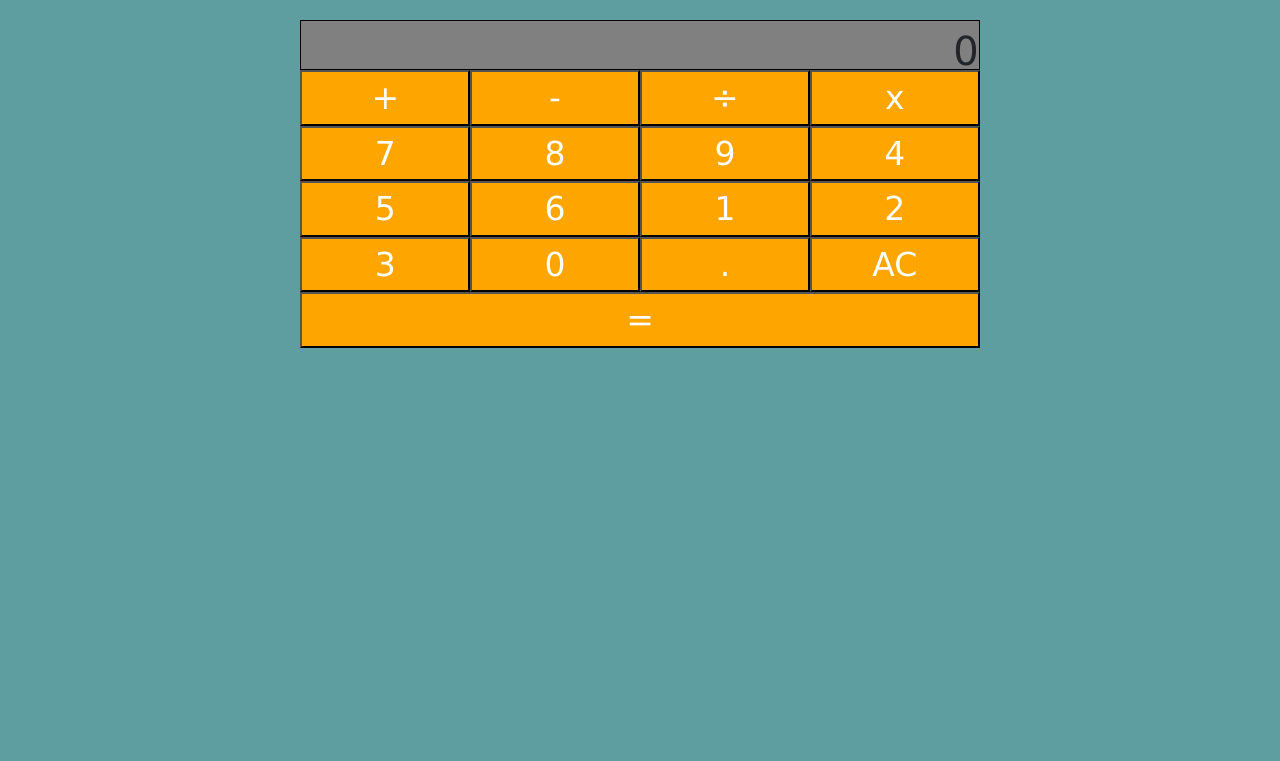
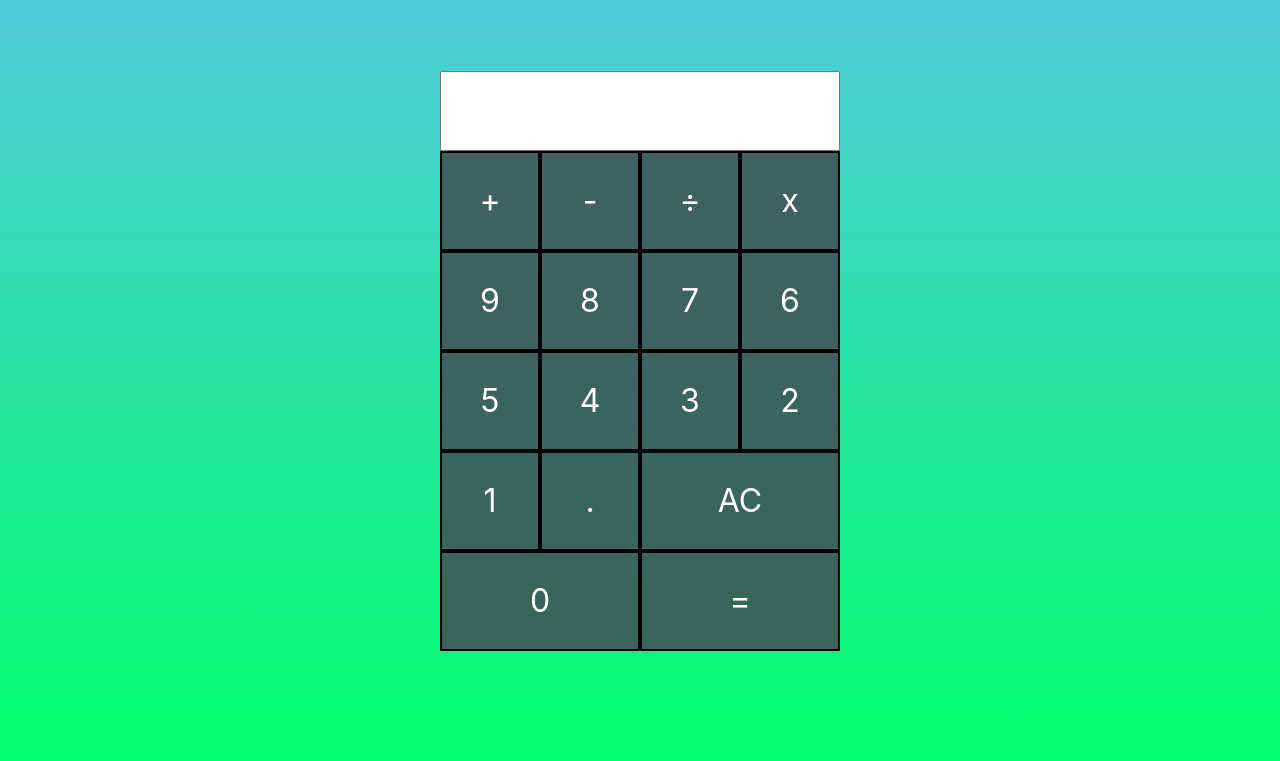
Before and after one commit to ARam2142/Calculator, a plain HTML site: page index.html in a window 1280 px wide. Shown: the part 63-824 px from the top of the page. Before the commit the page ends 800 px from the top, so only its background shows below. Drawn offline with nearby package versions, Linux system fonts and the light colour scheme.

Commit message:
redid the calculator and it is alot better

```diff
--- a/index.html
+++ b/index.html
@@ -14,27 +14,27 @@
 </head>
 
 <body>
-    <h1>My Calculator</h1>
+
     <br>
 
     <div class="container calculator">
-        <div class="screen_display">0</div>
+        <input class="screen-display" type="text"></input>
         <button class="calcbutton operator" id="+">+</button>
         <button class="calcbutton operator" id="-">-</button>
         <button class="calcbutton operator" id="+">÷</button>
         <button class="calcbutton operator" id="x">x</button>
+        <button class="calcbutton number" id="9" value="9">9</button>
+        <button class="calcbutton number" id="8" value="8">8</button>
         <button class="calcbutton number" id="7" value="7">7</button>
-        <button class="calcbutton number" id="8" value="8">8</button>
-        <button class="calcbutton number" id="9" value="9">9</button>
+        <button class="calcbutton number" id="6" value="6">6</button>
+        <button class="calcbutton number" id="5" value="5">5</button>
         <button class="calcbutton number" id="4" value="4">4</button>
-        <button class="calcbutton number" id="5" value="5">5</button>
-        <button class="calcbutton number" id="6" value="6">6</button>
+        <button class="calcbutton number" id="3" value="3">3</button>
+        <button class="calcbutton number" id="2" value="2">2</button>
         <button class="calcbutton number" id="1" value="1">1</button>
-        <button class="calcbutton number" id="2" value="2">2</button>
-        <button class="calcbutton number" id="3" value="3">3</button>
-        <button class="calcbutton number" id="0" value="0">0</button>
         <button class="calcbutton decimal" id="." value=".">.</button>
         <button class="calcbutton reset" id="clear">AC</button>
+        <button class="calcbutton number" id="zero" value="0">0</button>
         <button class="calcbutton other" id="equals">=</button>
     </div>
 
--- a/style.css
+++ b/style.css
@@ -1,38 +1,48 @@
 body {
-    font-family:'Lucida Sans', 'Lucida Sans Regular', 'Lucida Grande', 'Lucida Sans Unicode', Geneva, Verdana, sans-serif;
-    font-size: large;
-    font-style: normal;
-    background-color: cadetblue;
+  padding: 0;
+  margin: 0;
+  background: linear-gradient(#55c4e2, #00ff6c);
 }
 
-h1 {
-    text-align: center;
+.container {
+  display: grid;
+  justify-content: center;
+  align-content: center;
+  min-height: 100vh;
+  grid-template-columns: repeat(4, 100px);
+  grid-template-rows: minmax(80px, auto) repeat(5, 100px);
 }
 
-.container.calculator {
-    justify-content: center;
-    width: max-content;
-    display: flex;
-    flex-wrap: wrap;
+.container > button {
+  font-size: 2rem;
 }
 
-.screen_display {
-    width: 100%;
-    background-color: grey;
-    height: 50px;
-    font-size: 40px;
-    text-align: right;
-    justify-content: flex-end;
-    border-color: black;
-    border-width: 1px;
-    border-style: solid;
-    background-color: grey;
+.reset {
+  grid-column: span 2;
 }
 
-button.calcbutton {
-    justify-content: center;
-    flex: 1 25%;
-    font-size: 33px;
-    color: white;
-    background-color: orange;
+#equals {
+  grid-column: span 2;
 }
+
+#zero {
+  grid-column: span 2;
+}
+
+.screen-display {
+  grid-column: 1 / -1;
+  font-size: 35px;
+}
+
+.calcbutton {
+  background-color: rgba(65, 78, 82, 0.856);
+  color: white;
+  cursor: pointer;
+  outline: none;
+  border-style: double;
+  border-color: rgb(0, 0, 0);
+}
+
+.calcbutton:hover {
+  background-color: rgb(100, 183, 211);
+}
```
